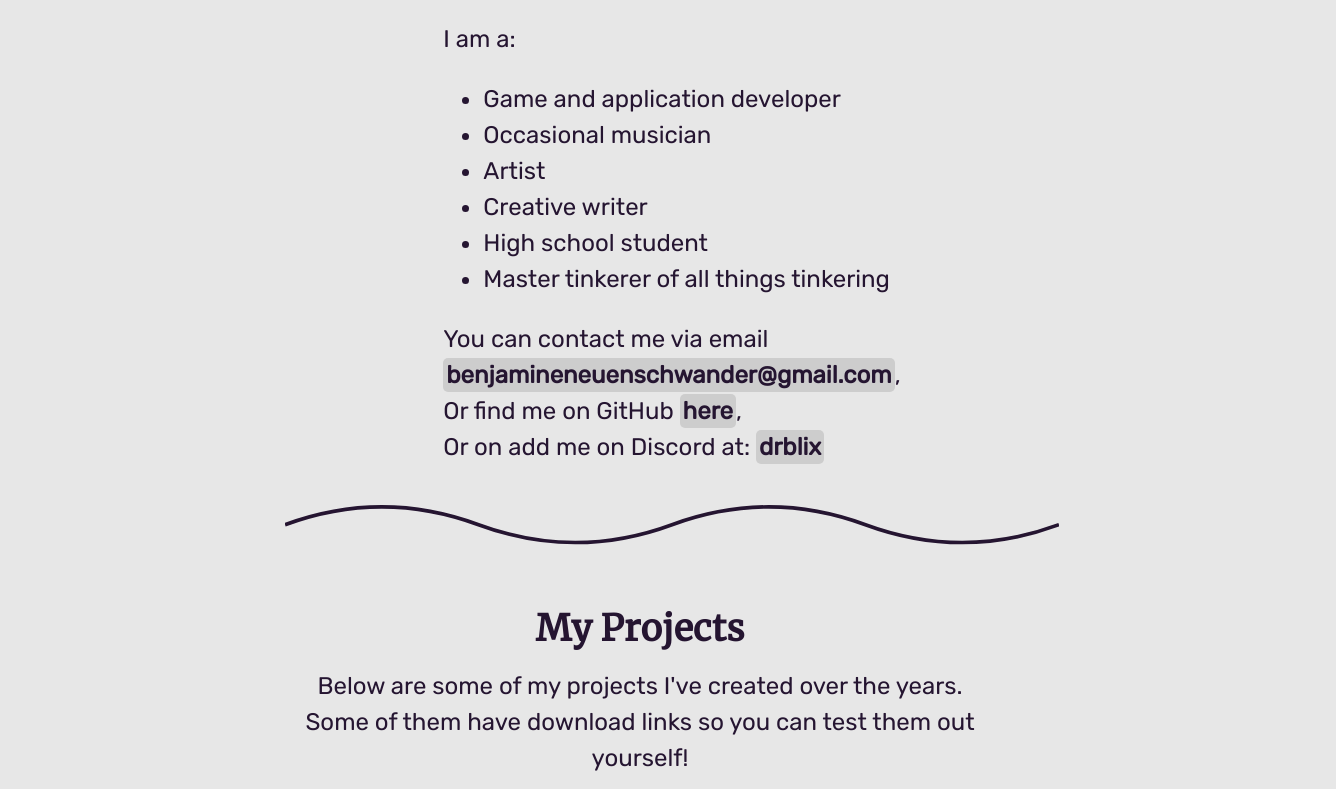
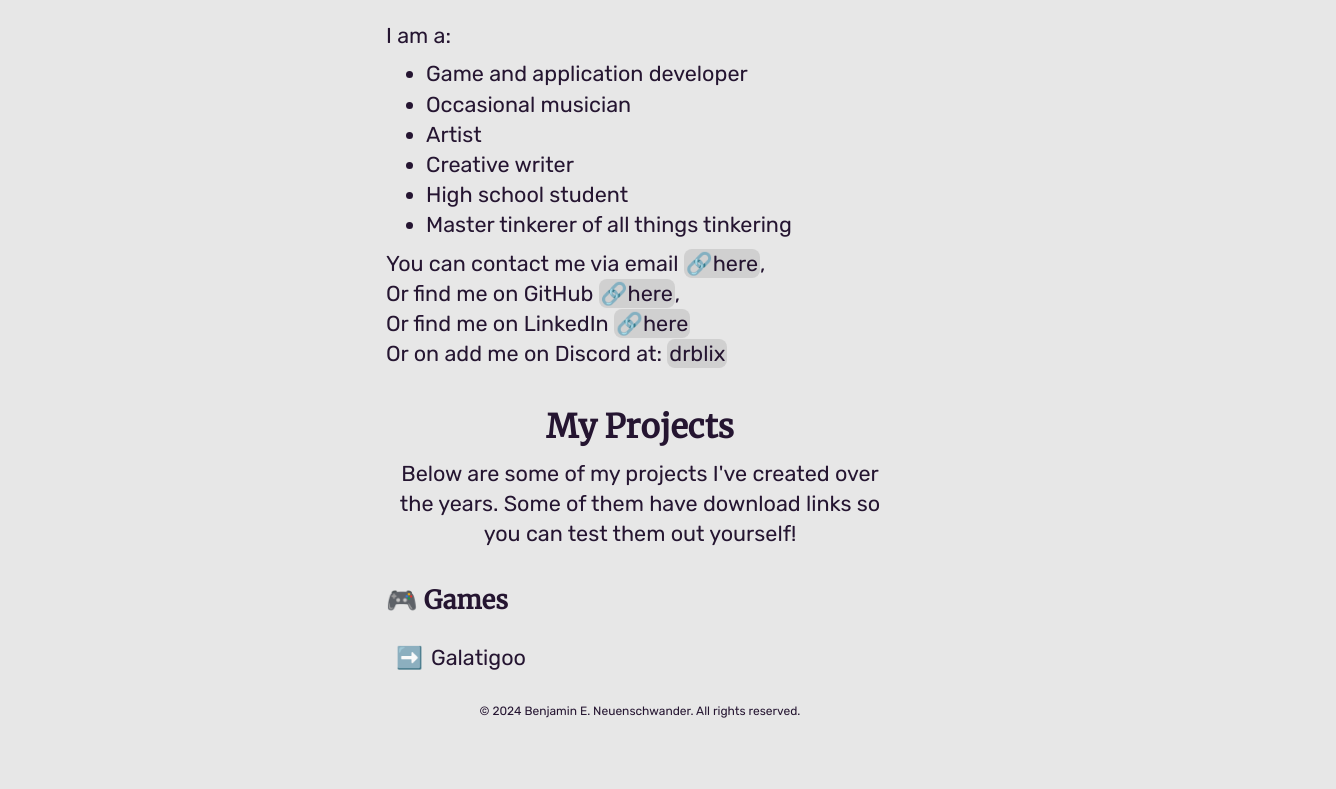
Before and after one commit to drblix/portfolio-website, a plain HTML site: page index.html in a window 1280 px wide. Shown: the part 368-1157 px from the top of the page, 1336 px wide, since content can reach past the window. After the commit the page ends 1104 px from the top, so only its background shows below. Drawn offline with Linux system fonts and the light colour scheme.

Commit message:
complete site redesign

```diff
--- a/index.html
+++ b/index.html
@@ -5,20 +5,21 @@
         <meta name="author" content="Benjamin Neuenschwander">
         <meta title="Benjamin N.">
         <meta name="description" content="Game developer, musician, artist">
-        <title>Benjamin Neuenschwander: Developer, musician, artist</title>
+        <meta name="viewport" content="width=device-width, initial-scale=1.0">
         <link rel="stylesheet" href="main.css">
         <link rel="icon" type="image/x-icon" href="images/portait.ico">
-        <meta name="viewport" content="width=device-width, initial-scale">
+        <title>Benjamin Neuenschwander: Developer, musician, artist</title>
+        <script type="text/javascript" src="main.js"></script>
     </head>
 
-    <body>
+    <body id="main-body">
         <section id="main">
             <img class="portrait" src="images/portrait.webp" height="220px" width="190px" alt="Portrait of Benjamin">
-            <h1 id="name">
+            <h1 style="text-align: center;">
                 <span id="waving-hand">👋</span>
                 Hi! My name is Ben!
             </h1>
-            <h6 id="subname">(that's short for <u>B</u>enjamin <u>E</u>vans <u>N</u>euenschwander)</h6>
+            <h6 style="text-align: center; margin-top: -20px;">(that's short for <u>B</u>enjamin <u>E</u>vans <u>N</u>euenschwander)</h6>
             <div id="description">
                 <p>I am a:</p>
                 <ul style="margin-top: 0px; margin-bottom: 0px;">
@@ -31,39 +32,27 @@
                 </ul>
                 <p>
                     You can contact me via email
+                    <a href="mailto:benjamineneuenschwander@gmail.com" target="_blank" rel="noopener noreferrer">🔗here</a>,
                     <br>
-                    <a href="mailto:benjamineneuenschwander@gmail.com" target="_blank" rel="noopener noreferrer">benjamineneuenschwander@gmail.com</a>,
+                    Or find me on GitHub <a href="https://github.com/drblix" target="_blank" rel="noopener noreferrer">🔗here</a>,
                     <br>
-                    Or find me on GitHub <a href="https://github.com/drblix" target="_blank" rel="noopener noreferrer">here</a>,
+                    Or find me on LinkedIn <a href="https://www.linkedin.com/in/benjamin-neuenschwander-6b20182b4/" target="_blank" rel="noopener noreferrer">🔗here</a>
                     <br>
                     Or on add me on Discord at: <a>drblix</a>
                 </p>
             </div>
-
-            <!--SVG graphics to form a wave :]-->
-            <svg viewBox="0 0 1300 100" style="width: 774px;">
-                <path d="M0,60
-                         Q162.5,0 325,60
-                         Q487.5,120 650,60
-                         Q812.5,0 975,60
-                         Q1137.5,120 1300,60"
-                         fill="none"
-                         stroke="var(--text-color)"
-                         stroke-width="6"
-                         stroke-linecap:="round"/>
-            </svg>
         </section>
 
         <section id="projects">
             <div id="heading">
                 <h2 style="text-align: center;">My Projects</h2>
-                <p style="margin-top: -18px; text-align: center;">Below are some of my projects I've created over the years.<br>Some of them have download links so you can test them out yourself!</p>
+                <p style="margin-top: -18px; text-align: center;">Below are some of my projects I've created over the years. Some of them have download links so you can test them out yourself!</p>
             </div>
 
             <section id="games">
                 <h3>🎮 Games</h3>
                 <ul class="projects-list">
-                    <li id="Galatigoo">
+                    <li id="Galatigoo" class="project-element">
                         <details>
                             <summary>Galatigoo</summary>
                             <p>
--- a/main.css
+++ b/main.css
@@ -25,128 +25,87 @@
     }
 }
 
-h1, h2, h3, h4, h5, h6 {
-    font-family: 'Merriweather', serif;
-}
-
-/* scales the portrait up and down slightly */
-@keyframes portrait-breathing {
-    0%, 100% {
-        transform: scale(.985);
-    }
-
-    50% {
-        transform: scale(1.025);
-    }
+.loaded {
+    opacity: 1;
 }
 
 .portrait {
-    border-radius: 100%;
-    animation: portrait-breathing 2s ease-in-out infinite
+    border-radius: 80px;
+    max-width: 190px;
+    margin-top: 1.25rem;
 }
 
 .projects-list {
     list-style: none;
-    padding-left: 0px;
+    padding-left: 20px;
+    margin-top: 0px;
 }
 
 details summary {
+    list-style: none;
     cursor: pointer;
-}
-
-/* hides native list marker */
-details summary::marker {
-    font-size: 0;
 }
 
 details summary::before {
     content: '➡️';
-    margin-right: 0.5rem;
     display: inline-block;
-    transition: transform 150ms ease;
+    margin-right: .5rem;
+    transition: transform 0.3s ease;
 }
 
 details[open] summary::before {
     transform: rotate(90deg);
 }
 
-#projects {
-    max-width: 750px;
-    margin-left: auto;
-    margin-right: auto;
-    margin-top: -40px;
+
+h1, h2, h3, h4, h5, h6 {
+    font-family: 'Merriweather', serif;
 }
 
-#games {
-    align-items: flex-start;
-    text-align: left;
-    padding: 0px;
-}
-
-#name {
-    margin-bottom: -25px;
-}
-
-#subname {
-    font-size: 12px;
-    margin-bottom: 0px;
-}
-
-#waving-hand {
-    display: inline-block;
-    animation: waving .75s ease-in-out infinite
-}
-
-@keyframes waving {
-    0%, 100% {
-        transform: rotate(-10deg);
-    }
-
-    50% {
-        transform: rotate(10deg);
-    }
-}
-
-/* adds a more appealing box around hyperlinks */
-a {
-    color: var(--text-color);
-    background-color: rgba(128, 128, 128, 0.25);
-    padding: 3px;
-    border-radius: 5px;
-    text-decoration: none;
-    text-decoration-color: transparent;
-    font-weight: bold;
-    cursor: pointer;
-    transition: background-color 400ms, text-decoration-color 500ms;
-}
-
-a:hover {
-    background-color: rgba(200, 200, 200, 0.5);
-    text-decoration: underline;
-    text-decoration-color: var(--text-color);
-}
-
-body {
-    font-family: 'Rubik', sans-serif;
-    color: var(--text-color);
-    background-color: var(--bg-color);
-    font-size: 1.5rem;
-    line-height: 1.5;
-}
-
-section {
+section, footer {
     display: flex;
     flex-direction: column;
     justify-content: center;
     align-items: center;
-    padding: 2rem;
-    width: 100%;
+    padding: 0 1rem;
 }
 
 footer {
-    text-align: center;
-    padding: .25em 0;
-    position: relative;
+    font-size: 0.75rem;
+}
+
+section > * {
     width: 100%;
-    font-size: 0.75em;
+    max-width: calc(500px + .5rem);
 }
+
+body {
+    opacity: 0;
+    font-family: 'Rubik', sans-serif;
+    font-size: 1.35rem;
+    background-color: var(--bg-color);
+    color: var(--text-color);
+    line-height: 1.4;
+
+    transition: opacity ease 800ms;
+}
+
+p {
+    margin: 0.5rem 0;
+}
+
+a {
+    color: var(--text-color);
+    background-color: rgba(180, 180, 180, 0.45);
+    border-radius: 8px;
+    padding: 2px;
+    text-decoration-color: transparent;
+    color: var(--text-color);
+    transition: all ease 100ms;
+}
+
+a:hover {
+    background-color: rgba(143, 143, 143, 0.65);
+    text-decoration-color: var(--text-color);
+    border-radius: 2.5px;
+}
--- /dev/null
+++ b/main.js
@@ -0,0 +1,3 @@
+window.addEventListener('load', function(event) {
+    this.document.querySelector("body").className = "loaded";
+});
```
